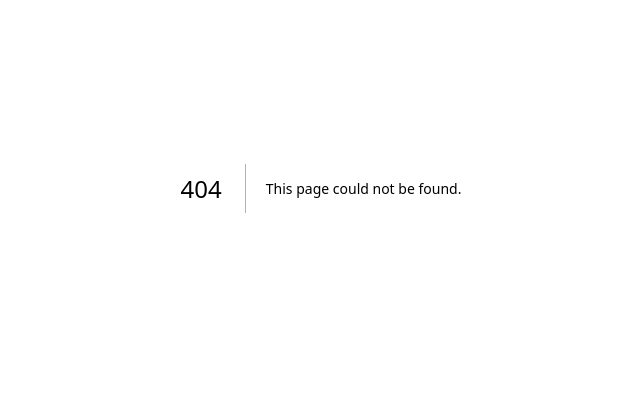
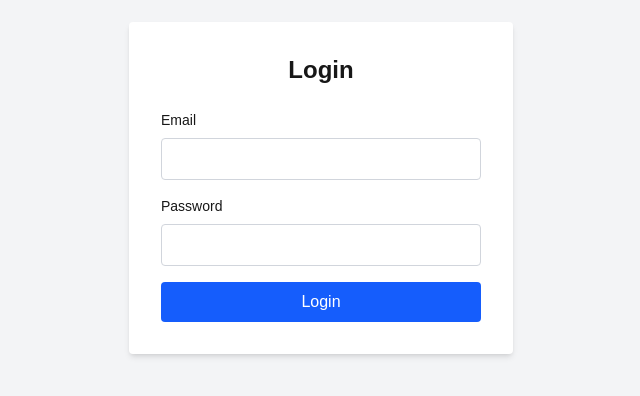
Before and after one commit to KyryloPikhno/Investor_Dashboard, a Next.js app: page /login in a window 1280 px wide. Before the commit this address had no page. Shown: the part 212-608 px from the top of the page, without its empty margins (319-959 px from the left). Built offline with nearby package versions, Linux system fonts and the light colour scheme.

Commit message:
Add LoginPage component with form handling and fake authentication logic

```diff
--- /dev/null
+++ b/src/app/login/page.tsx
@@ -0,0 +1,59 @@
+"use client"
+
+import InputField from "@/components/input-field"
+import { TOKEN_KEY } from "@/constants/common"
+import { LoginFormType } from "@/types/common"
+import { loginValidationSchema } from "@/validations/login-validation-schema"
+import { zodResolver } from "@hookform/resolvers/zod"
+import { useRouter } from "next/navigation"
+import { FormProvider, useForm } from "react-hook-form"
+import { useLocalStorage } from "react-use"
+
+export default function LoginPage() {
+  const [, setToken] = useLocalStorage(TOKEN_KEY, "")
+  const router = useRouter()
+
+  const methods = useForm<LoginFormType>({
+    resolver: zodResolver(loginValidationSchema),
+  })
+
+  const {
+    handleSubmit,
+    formState: { isSubmitting },
+  } = methods
+
+  const onSubmit = (data: LoginFormType) => {
+    // As per the task requirements, this onSubmit is implemented without real backend authentication.
+    // We simply log the form data and set a "fake" token explicitly
+    // to simulate a successful user login.
+    setToken(`fake-${data.email}-token-123`)
+
+    // After setting the token, navigate to the Dashboard page.
+    router.push("/")
+  }
+
+  return (
+    <div className="flex items-center justify-center min-h-screen bg-gray-100">
+      <FormProvider {...methods}>
+        <form
+          className="bg-white p-8 rounded shadow-md w-full max-w-sm"
+          noValidate
+          onSubmit={handleSubmit(onSubmit)}
+        >
+          <h2 className="text-2xl mb-6 text-center font-semibold">Login</h2>
+
+          <InputField name="email" />
+          <InputField name="password" />
+
+          <button
+            className="w-full bg-blue-600 text-white py-2 rounded hover:bg-blue-700 transition disabled:opacity-50"
+            disabled={isSubmitting}
+            type="submit"
+          >
+            {isSubmitting ? "Loading..." : "Login"}
+          </button>
+        </form>
+      </FormProvider>
+    </div>
+  )
+}
```
